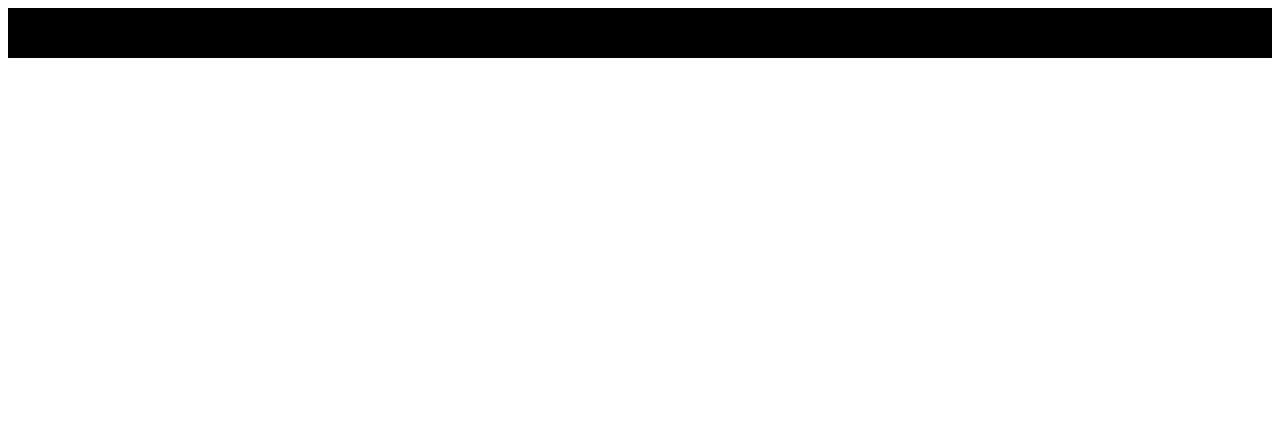
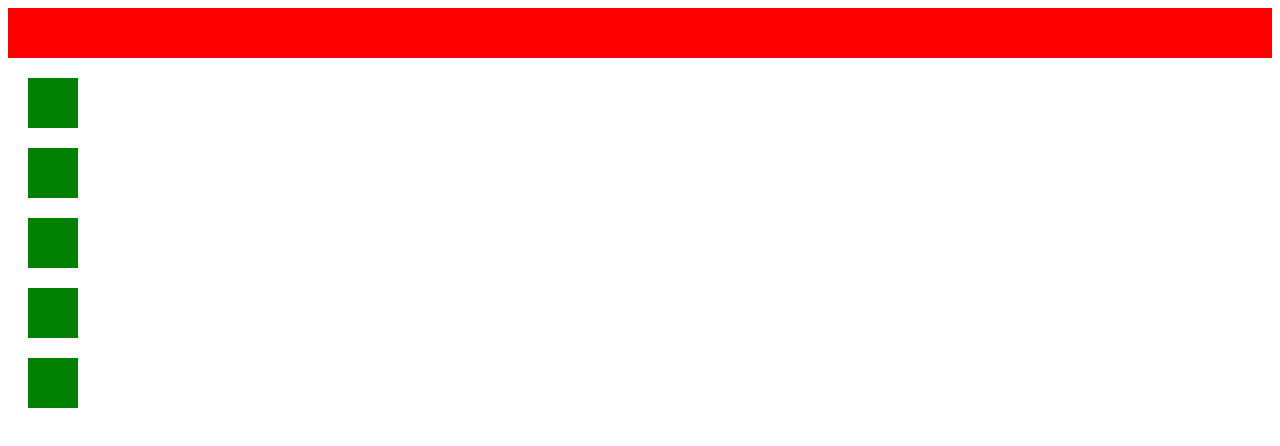
Before and after one commit to JoanGarCed/CSS, a plain HTML site: page 01 - DAR ESTILO A UN HTML/index.html in a window 1280 px wide. Drawn offline with Linux system fonts and the light colour scheme.

Commit message:
Curso CSS/ dar estilo a un HTML

```diff
--- a/01 - DAR ESTILO A UN HTML/index.html
+++ b/01 - DAR ESTILO A UN HTML/index.html
@@ -5,10 +5,26 @@
     <meta name="viewport" content="width=device-width, initial-scale=1.0">
     <link rel="stylesheet" href="style.css">
     <title>DAR ESTILO A UN HTML</title>
+
+    <style>
+        div{
+            width: 50px;
+            height: 50px;
+            background: green;
+            margin:20px;
+        }
+    </style>
+
 </head>
 <body>
     <header>
 
     </header>
+
+    <div></div>
+    <div></div>
+    <div></div>
+    <div></div>
+    <div></div>
 </body>
 </html>
--- a/01 - DAR ESTILO A UN HTML/style.css
+++ b/01 - DAR ESTILO A UN HTML/style.css
@@ -1,5 +1,5 @@
 header{
     width:100%;
     height: 50px;
-    background: black;
+    background: red;
 }
```
